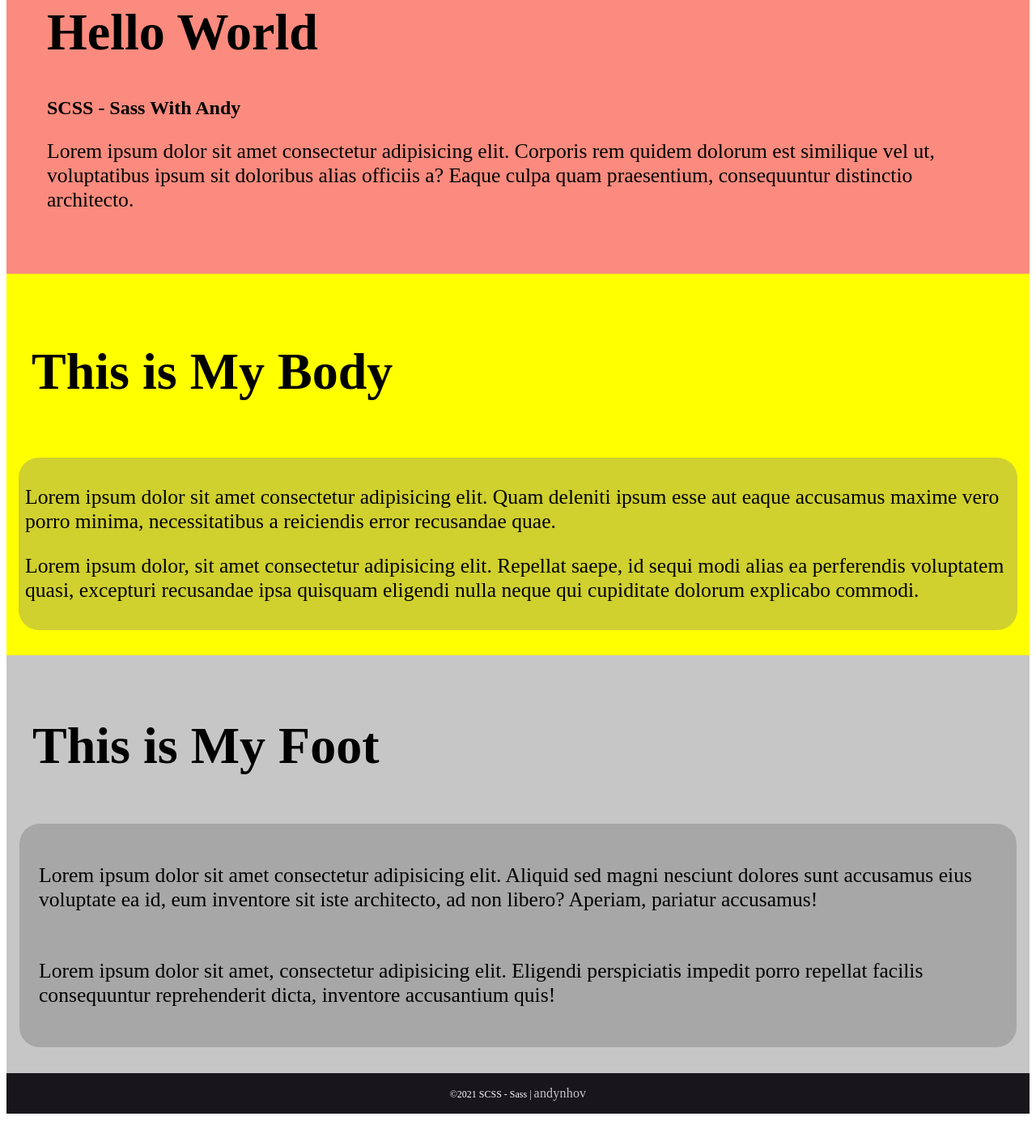
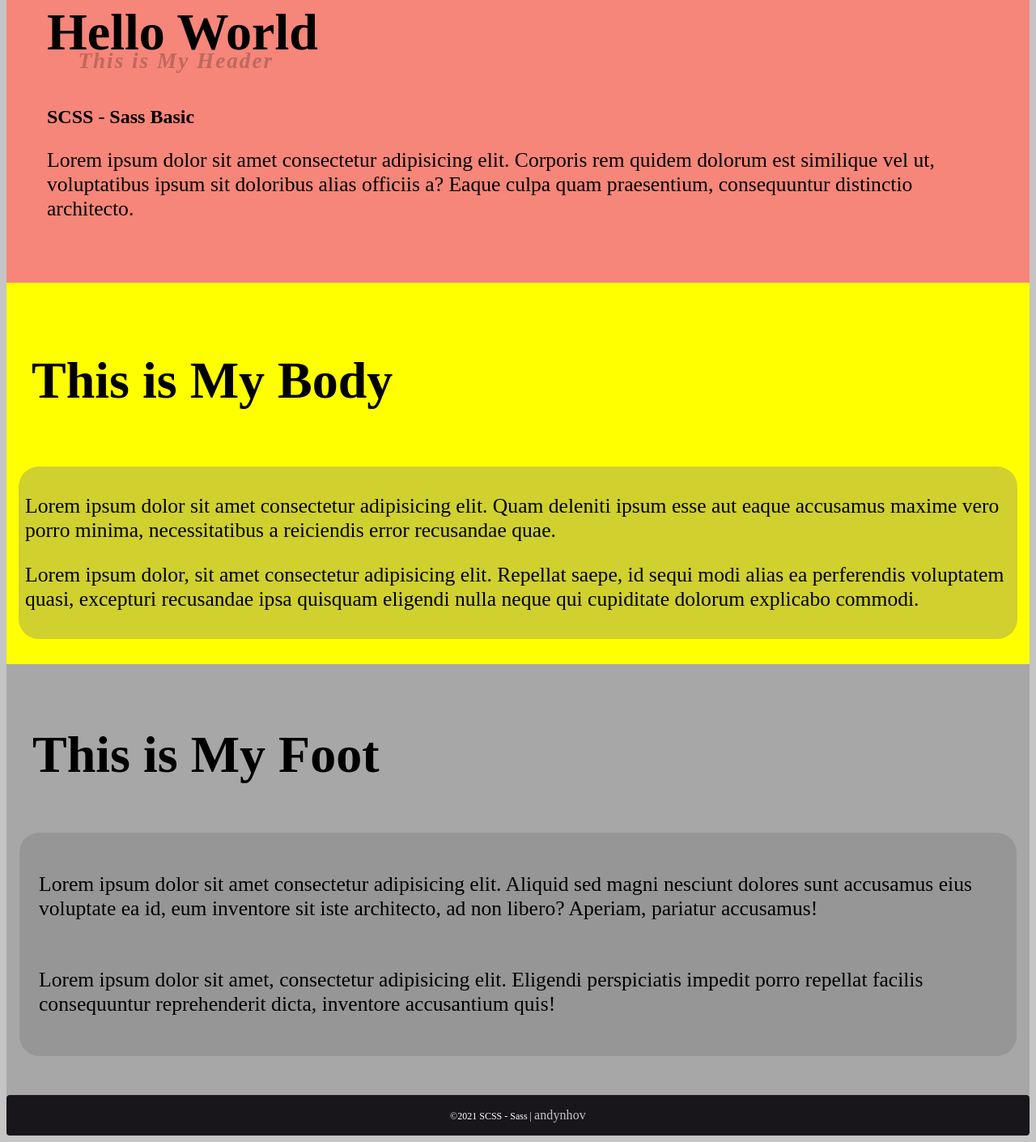
Before and after one commit to andhip/SASS-Basic, a plain HTML site: page index.html in a window 1280 px wide. Shown: the part 98-1508 px from the top of the page at 81% size. Before the commit the page ends 1481 px from the top, so only its background shows below. Drawn offline with Linux system fonts and the light colour scheme.

Commit message:
update scss

```diff
--- a/index.html
+++ b/index.html
@@ -12,7 +12,8 @@
 
   <header>
       <h1>Hello World</h1>
-      <h2>SCSS - Sass With Andy</h2>
+      <h2 class="main-header">This is My Header</h2>
+      <h2>SCSS - Sass Basic</h2>
 
       <p>Lorem ipsum dolor sit amet consectetur adipisicing elit. Corporis rem quidem dolorum est similique vel ut, voluptatibus ipsum sit doloribus alias officiis a? Eaque culpa quam praesentium, consequuntur distinctio architecto.</p>
   </header>
--- a/main.scss
+++ b/main.scss
@@ -3,9 +3,22 @@ $primaryColor: rgb(0, 0, 0);
 $secondaryColor: rgba(128, 128, 128, 0.452);
 $closingColor: #19161b;
 
+body {
+  background-color: $secondaryColor;
+}
 header {
   background-color: $myColor;
   padding: 50px;
+
+  .main-header {
+    font-size: 1.7rem;
+    opacity: 22%;
+    font-style: italic;
+    margin-top: -60px;
+    margin-left: 3vw;
+    letter-spacing: 2px;
+    margin-bottom: 2.5rem;
+  }
 }
 
 h1 {
@@ -38,7 +51,7 @@ p {
       transition: 0.2s ease-in;
 
       &:hover {
-        border-radius: 6px;
+        border-radius: 10px;
         padding: 1rem;
       }
     }
@@ -54,6 +67,7 @@ p {
   #{&}-heading {
     background-color: $secondaryColor;
     padding: 1rem;
+    margin-bottom: 0;
   }
   h1,
   p {
@@ -64,10 +78,10 @@ p {
     background-color: $secondaryColor;
     border-radius: 25px;
     padding: 0.5rem;
-    margin-bottom: 1rem;
+    margin-bottom: 2rem;
     transition: all 0.3s ease-in;
     &:hover {
-      border-radius: 6px;
+      border-radius: 10px;
       padding: 1rem;
     }
   }
@@ -76,20 +90,21 @@ p {
     background-color: $closingColor;
     color: #fff;
     padding: 1rem;
+    border-radius: 4px;
     text-align: center;
-    text-align: right;
     font-size: 12px;
 
     a {
       color: #fff;
       letter-spacing: 0.1px;
-      opacity: 0.8;
+      opacity: 0.75;
       font-size: 1rem;
       text-decoration: none;
-      transition: 0.3s;
+      transition: 0.25s;
 
       &:hover {
         opacity: 1;
+        color: yellow;
       }
     }
   }
```
Also changed, not shown: css/main.css, 1 other file.
